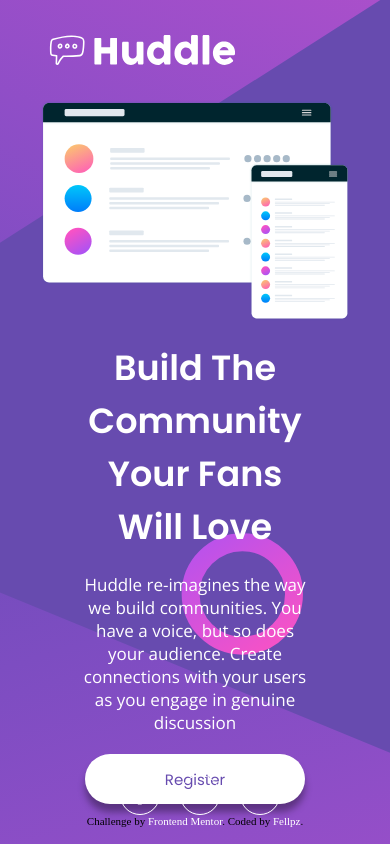
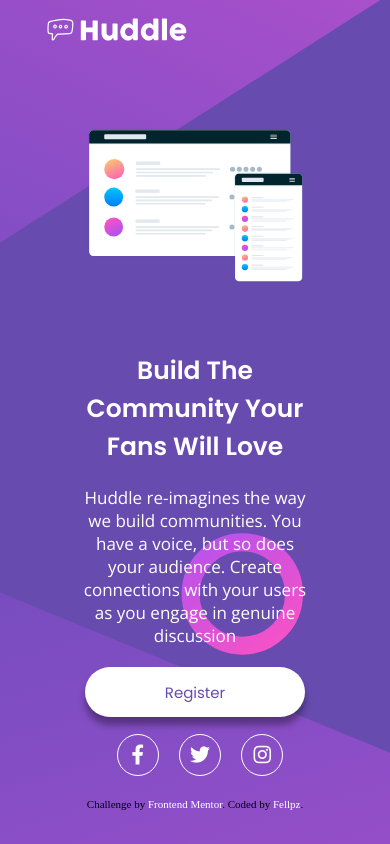
Before and after one commit to gitFellpz/gitFellpz.github.io, a plain HTML site: page index.html in a window 390 px wide. Drawn offline with nearby package versions, Linux system fonts and the light colour scheme.

Commit message:
Atualizações na responsividade.

```diff
--- a/css/estilo.css
+++ b/css/estilo.css
@@ -11,12 +11,23 @@ body{
 
 /* HEADER */
 .header{
-    height: 100px;
+    height: 10vh;
     display: flex;
     align-items: center;
 }
 .header img{
     width: 200px;
+}
+/* Responsivo */
+@media (max-width: 768px){
+    .header{
+        height: 7vh;
+        display: flex;
+        align-items: center;
+    }
+    .header img{
+        width: 150px;
+    }
 }
 
 
@@ -26,8 +37,8 @@ body{
         display: grid;
         grid-template-columns: 1fr 1fr;
         max-width: var(--width-desktop);
-        height: 80vh;
         margin: 0 auto;
+        height: 78vh;
     }
     .principal .telas{
         display: flex;
@@ -38,10 +49,10 @@ body{
         width: 100%;
     }
     .principal .item{
-        margin: 20px 40px;
+        margin: 0 40px;
         display: flex;
         flex-direction: column;
-        align-self: center;
+        justify-content: center;
     }
     .principal .item h2{
         font-family: var(--poppins);
@@ -72,13 +83,15 @@ body{
         transition: 0.3s;
     }
     .principal .item .botao:hover{
-        background-color: rgb(233, 233, 233);
+        background-color: var(--magenta);
+        color: white;
     }
 
     /* Responsivo */
     @media (max-width: 768px){
         .principal{
             grid-template-columns: 1fr;
+            grid-template-rows: repeat(2, 2fr);
         }
         .principal .telas{
             margin: 0 15%;
@@ -93,17 +106,18 @@ body{
         }
     }
     @media (max-width: 475px){
-        .principal .telas{
-            margin: 0;
+        .principal .item h2{
+            font-size: 2.5rem;
         }
+    }
 
-    }
 
 
 /* Rodape */
 .rodape{
     display: flex;
     justify-content: end;
+    height: 5vh;
 }
 .rodape a{
     margin: 0 10px;
@@ -113,11 +127,16 @@ body{
     align-items: center;
     justify-content: center;
     font-size: 2rem;
-    width: 40px;
-    height: 40px;
+    width: 5vh;
+    height: 5vh;
     border: 1px solid white;
     border-radius: 45px;
     color: white;
+    transition: 0.3s;
+}
+.rodape i:hover{
+    color: var(--magenta);
+    border: 1px solid var(--magenta);
 }
 .rodape a:nth-child(3){
     margin-right: 10%;
@@ -127,8 +146,18 @@ body{
 @media (max-width: 768px){
     .rodape{
         justify-content: center;
+        margin-top: 2vh;
     }
     .rodape a:nth-child(3){
         margin-right: 0;
     }
 }
+
+
+/* Creditos */
+.creditos{
+    display: flex;
+    justify-content: center;
+    height: 4vh;
+    align-items: flex-end;
+}
```
